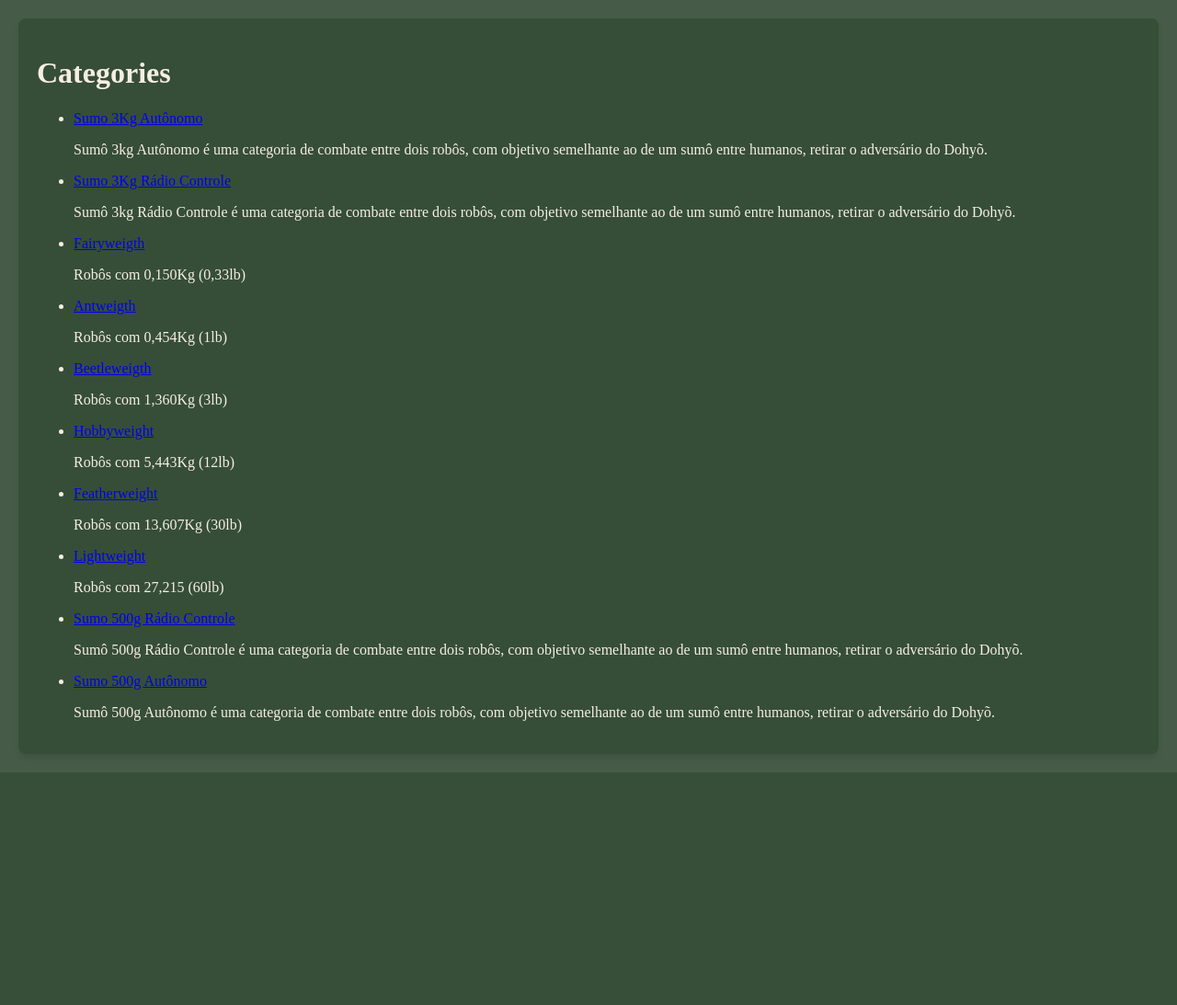
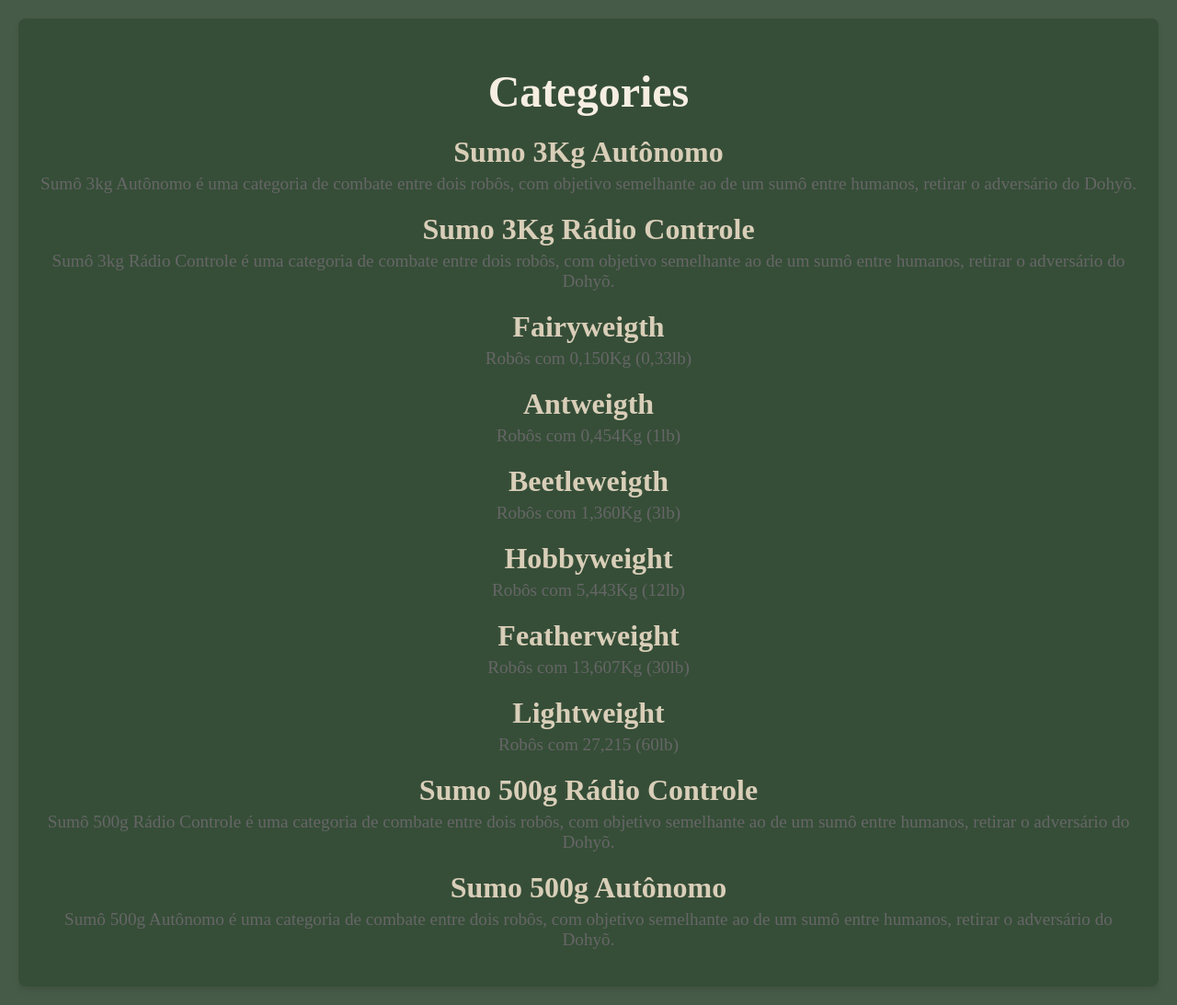
Before and after one commit to NathyKushima/AskRobot, a Django app: page /categories/ in a window 1280 px wide. Shown: the part 92-1185 px from the top of the page at 92% size. Before the commit the page ends 932 px from the top, so only its background shows below. Run offline with Django 5.2, Linux system fonts and the light colour scheme; data comes from the database, SQL or seed files in the repository.

Commit message:
💄 style file

```diff
--- a/PostsRobots/templates/PostsRobots/category_list.html
+++ b/PostsRobots/templates/PostsRobots/category_list.html
@@ -3,12 +3,14 @@
 {% block title %}Categories{% endblock %}
 
 {% block content %}
-<h1>Categories</h1>
-<ul>
+<h1 class="category-title">Categories</h1>
+<ul class="category-list">
     {% for category in categories %}
-        <li>
-            <a href="{% url 'category_detail' category.id %}">{{ category.name }}</a>
-            <p>{{ category.description }}</p>
+        <li class="category-item">
+            <a href="{% url 'category_detail' category.id %}" class="category-link">
+                {{ category.name }}
+            </a>
+            <p class="category-description">{{ category.description }}</p>
         </li>
     {% endfor %}
 </ul>
```
